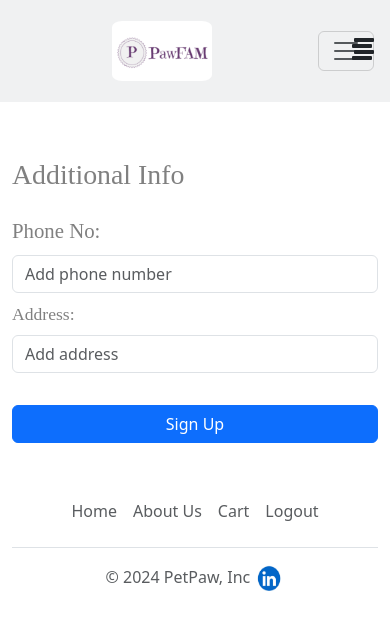
After one commit to Onkarsawant111/petfam_final_project_1, a Django app: page /user_info in a window 390 px wide. The commit adds this page. Shown: the top 630 px of the page. Run offline with Django 5.2, Linux system fonts and the light colour scheme; the visitor is signed in with stand-in values (Sample User, id 1); data comes from the database, SQL or seed files in the repository; some libraries are stand-ins or nearby versions.

Commit message:
extended our User model so that we can add phone number and address in our webisite

```diff
--- a/cart/views.py
+++ b/cart/views.py
@@ -14,7 +14,7 @@ def cart_summary(request):
 
 def cartadd(request):
     # first confirm if user is login or not or is he superuser:
-    if request.user.is_authenticated and request.user.is_superuser:
+    if request.user.is_authenticated or request.user.is_superuser:
         # get the product id and create session if not exist
         cart = Cart(request)
         # now get the actual data of product of this id into the session from database
--- a/register/forms.py
+++ b/register/forms.py
@@ -1,6 +1,7 @@
 from django.contrib.auth.models import User
 from django.contrib.auth.forms import UserCreationForm
 from django import forms
+from products.models import Customer_profile
 
 # django-form is used to create new user in our User model in admin panel
 class Register(UserCreationForm):
@@ -17,3 +18,12 @@ class Register(UserCreationForm):
         self.fields['email'].label = 'Email'
         self.fields['password1'].label = 'Password'
         self.fields['password2'].label = 'Confirm Password'
+
+# adding additional info in admin panel
+class Userinfo(forms.ModelForm):
+    phone = forms.CharField(max_length=15, required=True)
+    address = forms.CharField(max_length=200, required=True)
+
+    class Meta:
+        model = Customer_profile
+        fields= ('phone', 'address')
--- a/register/urls.py
+++ b/register/urls.py
@@ -5,4 +5,5 @@ urlpatterns = [
     path('register/', views.register, name="register"),
     path('login/', views.user_login, name='user_login'),
     path('logout/', views.user_logout, name='user_logout'),
+    path('user_info', views.user_info, name='user_info')  # it has additional info about user like phone no, address etc
 ]
--- a/register/views.py
+++ b/register/views.py
@@ -1,7 +1,8 @@
 from django.shortcuts import render, redirect
 from django.contrib.auth import authenticate,login,logout
 from django.contrib import messages
-from .forms import Register
+from .forms import Register, Userinfo
+from products.models import Customer_profile
 
 def register(request):
     if request.method == 'POST':
@@ -13,8 +14,8 @@ def register(request):
             password = form.cleaned_data['password1']
             user = authenticate(username=username, password=password)
             login(request, user)
-            messages.success(request, "You have registered and logged in successfully!")
-            return redirect('home')
+            messages.success(request, "*Please add additional details")
+            return redirect('user_info')
         else:
             # Print form errors to console for debugging
             errors = form.errors
@@ -23,6 +24,31 @@ def register(request):
     else:
         form = Register()
         return render(request, 'register.html', {'form': form})
+
+def user_info(request):  # adding phone no and adress in our User model
+    if request.user.is_authenticated:
+        # Attempt to get the Customer_profile for the current user
+        try:
+            profile = Customer_profile.objects.get(user=request.user)
+        except Customer_profile.DoesNotExist:
+            profile = None
+
+        if request.method == 'POST':
+            form = Userinfo(request.POST, instance=profile)
+            if form.is_valid():
+                user_info = form.save(commit=False)
+                if profile is None:  # Create new profile if it doesn't exist
+                    user_info.user = request.user
+                user_info.save()
+                messages.success(request, "Your info has been updated")
+                return redirect('home')
+        else:
+            form = Userinfo(instance=profile)
+
+        return render(request, 'user_info.html', {'form': form})
+    else:
+        messages.error(request, "*Error: You must be logged in to access this page.")
+        return redirect('register')
 
 def user_login(request):
     if request.method == "POST":
--- a/template/navbar.html
+++ b/template/navbar.html
@@ -101,12 +101,19 @@
         <a href="#" class="d-flex align-items-center link-dark text-decoration-none dropdown-toggle" id="dropdownUser2"
             data-bs-toggle="dropdown" aria-expanded="false">
             <img src="/static/userlogo.png" alt="" width="32" height="32" class="rounded-circle me-2">
+            {% if user.is_authenticated %}
+            <strong>{{user.username}}</strong>
+            {% else %}
             <strong>User</strong>
+            {% endif %}
         </a>
         <ul class="dropdown-menu text-small shadow ms-4" aria-labelledby="dropdownUser2">
             <li><a class="dropdown-item" href="#">MyCart</a></li>
             {% if user.is_authenticated %}
             <li><a class="dropdown-item" href="{% url 'user_logout' %}">Logout</a></li>
+            <li>
+                <a class="dropdown-item" href="{% url 'user_info' %}">Update Address</a>
+            </li>
             {% else %}
             <li><a class="dropdown-item" href="{% url 'user_login' %}">Login</a></li>
             {% endif %}
--- /dev/null
+++ b/template/user_info.html
@@ -0,0 +1,39 @@
+{% extends 'main.html' %}
+
+{% block content %}
+
+<div class="container">
+    <div class="row justify-content-center">
+        <div class="col-md-6">
+            <h1 style="color: grey; font-family: 'Times New Roman', Times, serif" class="mb-4 mt-5">Additional Info</h1>
+            <form method="post" action="{% url 'user_info' %}">
+                {% csrf_token %}
+                <div class="form-group">
+                    <label for="id_phone_no"
+                        style="color: grey; font-family: 'Times New Roman', Times, serif; font-size: 1.3rem">Phone
+                        No:</label><br>
+                    <input type="number" name="phone" maxlength="150" id="id_phone_no"
+                        class="form-control text-dark w-100 mb-2 mt-2" required placeholder="Add phone number">
+                </div>
+                <div class="form-group">
+                    <label for="id_address"
+                        style="color: grey; font-family: 'Times New Roman', Times, serif; font-size: 1.1rem">Address:</label><br>
+                    <input type="text" name="address" maxlength="150" required placeholder="Add address"
+                        aria-describedby="id_address" id="id_address" class="form-control text-dark w-100 mb-2 mt-2">
+                </div>
+                <button type="submit" class="btn btn-primary mb-2 mt-4 w-100">Sign Up</button>
+            </form>
+        </div>
+    </div>
+</div>
+
+{% endblock content %}
+
+
+
+
+<!-- <form method="post" action="{% url 'user_info' %}">
+    {% csrf_token %}
+    {{form.as_p}}
+    <button type="submit" class="btn btn-primary mb-2 mt-4 w-100">Sign Up</button>
+</form> -->
```
